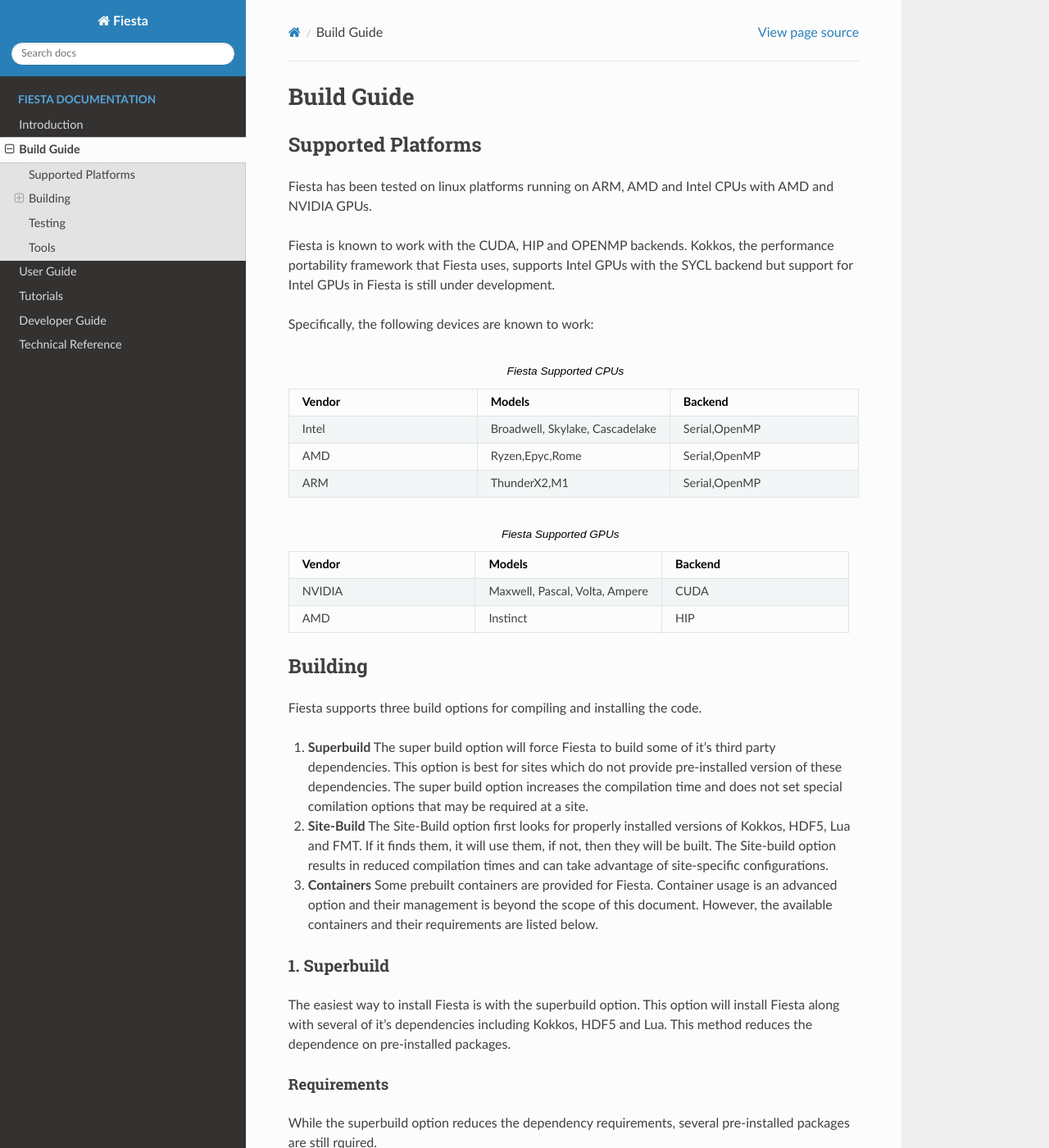
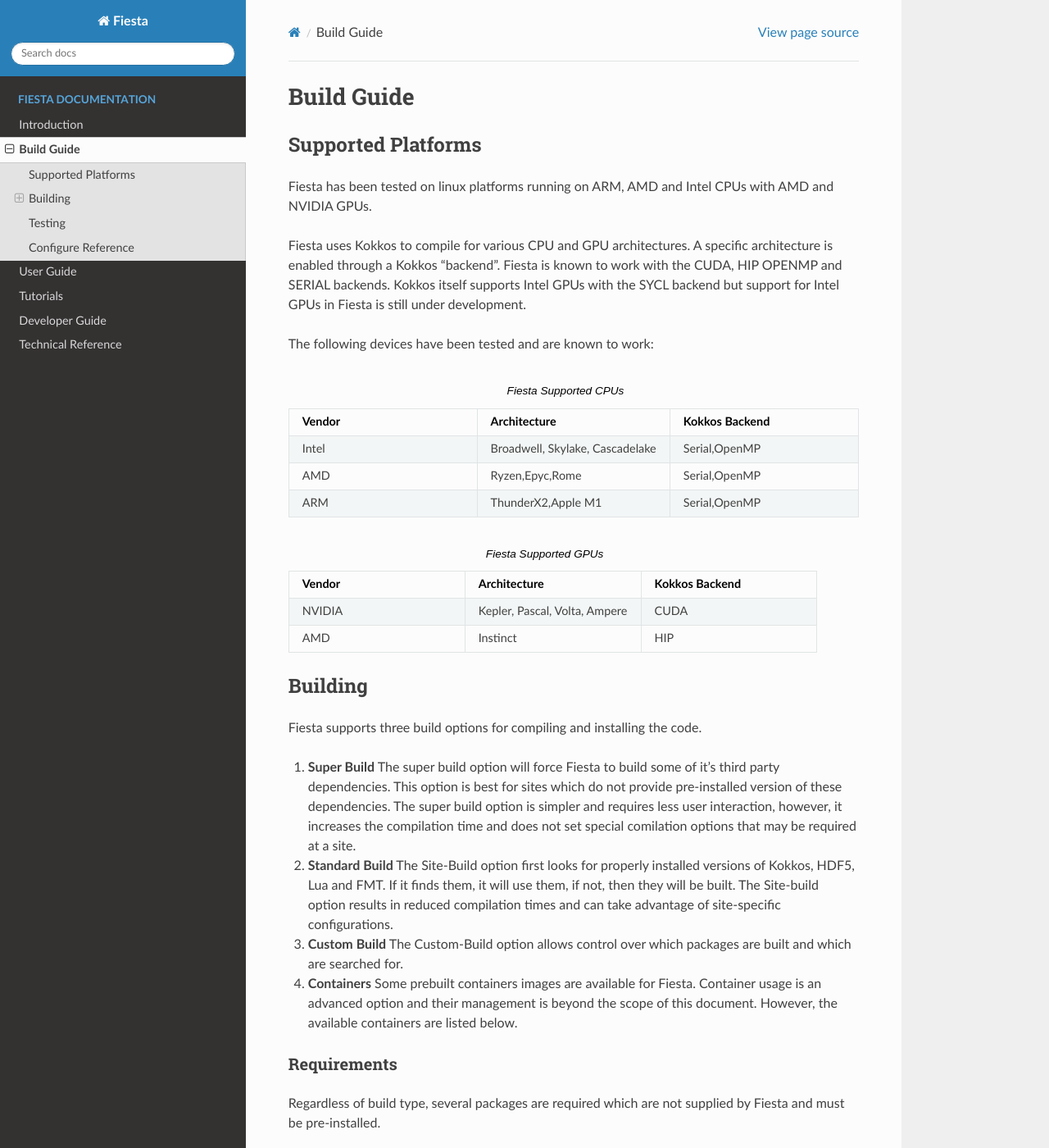
Before and after one commit to fiesta-cfd/fiesta, a Sphinx documentation site: the page built from docs/source/buildguide.rst, in a window 1280 px wide and 1400 px high. Shown: the whole window at 82% size. Built offline with Sphinx 7.4.7 and the Read the Docs theme 2.0.0, drawn with Linux system fonts in a browser that asks for light colours; some of the changed text lies outside the part shown.

Commit message:
Edit: Update build guide with new cmake variables

```diff
--- a/docs/source/buildguide.rst
+++ b/docs/source/buildguide.rst
@@ -8,25 +8,27 @@
 Fiesta has been tested on linux platforms running on ARM, AMD and Intel CPUs
 with AMD and NVIDIA GPUs.
 
-Fiesta is known to work with the CUDA, HIP and OPENMP backends.  Kokkos, the
-performance portability framework that Fiesta uses, supports Intel GPUs with the
-SYCL backend but support for Intel GPUs in Fiesta is still under development.
+Fiesta uses Kokkos to compile for various CPU and GPU architectures.  A specific
+architecture is enabled through a Kokkos "backend".  Fiesta is known to work
+with the CUDA, HIP OPENMP and SERIAL backends.  Kokkos itself supports Intel
+GPUs with the SYCL backend but support for Intel GPUs in Fiesta is still under
+development.
 
-Specifically, the following devices are known to work:
+The following devices have been tested and are known to work:
 
 .. csv-table:: Fiesta Supported CPUs
-   :header: "Vendor", "Models", "Backend"
+   :header: "Vendor", "Architecture", "Kokkos Backend"
    :widths: 30, 30, 30
 
    "Intel", "Broadwell, Skylake, Cascadelake", "Serial,OpenMP"
    "AMD", "Ryzen,Epyc,Rome", "Serial,OpenMP"
-   "ARM", "ThunderX2,M1", "Serial,OpenMP"
+   "ARM", "ThunderX2,Apple M1", "Serial,OpenMP"
 
 .. csv-table:: Fiesta Supported GPUs
-   :header: "Vendor", "Models", "Backend"
+   :header: "Vendor", "Architecture", "Kokkos Backend"
    :widths: 30, 30, 30
 
-   "NVIDIA", "Maxwell, Pascal, Volta, Ampere", "CUDA"
+   "NVIDIA", "Kepler, Pascal, Volta, Ampere", "CUDA"
    "AMD", "Instinct", "HIP"
 
 
@@ -35,73 +37,101 @@
 *******************************************************************************
 Fiesta supports three build options for compiling and installing the code.
 
-1. **Superbuild** The super build option will force Fiesta to build some of it's third party
-   dependencies.  This option is best for sites which do not provide
-   pre-installed version of these dependencies.  The super build option
-   increases the compilation time and does not set special comilation options
-   that may be required at a site.
+1. **Super Build** The super build option will force Fiesta to build some of it's
+   third party dependencies.  This option is best for sites which do not provide
+   pre-installed version of these dependencies.  The super build option is
+   simpler and requires less user interaction, however, it increases the
+   compilation time and does not set special comilation options that may be
+   required at a site.
 
-2. **Site-Build** The Site-Build option first looks for properly installed versions of
-   Kokkos, HDF5, Lua and FMT.  If it finds them, it will use them, if not, then
-   they will be built.  The Site-build option results in reduced compilation
-   times and can take advantage of site-specific configurations.
+2. **Standard Build** The Site-Build option first looks for properly installed
+   versions of Kokkos, HDF5, Lua and FMT.  If it finds them, it will use them,
+   if not, then they will be built.  The Site-build option results in reduced
+   compilation times and can take advantage of site-specific configurations.
 
-3. **Containers** Some prebuilt containers are provided for Fiesta.  Container
-   usage is an advanced option and their management is beyond the scope of this
-   document.  However, the available containers and their requirements are
-   listed below.
+3. **Custom Build** The Custom-Build option allows control over which packages
+   are built and which are searched for.
+
+4. **Containers** Some prebuilt containers images are available for Fiesta.
+   Container usage is an advanced option and their management is beyond the
+   scope of this document.  However, the available containers are listed below.
+
+Requirements
+-------------------------------------------------------------------------------
+Regardless of build type, several packages are required which are not supplied
+by Fiesta and must be pre-installed.
+
+* | Compiler (Required)
+  | A C++ compiler which supports C++17 is required such as GNU(g++), LLVM(clang++), and Intel(icpc).
+  | GNU g++ 9.3 or greater is recommended.
+  | Chack that g++ version 10 or later is installed with :code:`g++ --version`.
+
+* | CMake (Required)
+  | CMake version 3.12 or greater is required.
+  | Check the cmake version with :code:`cmake --version`
+
+* | Make Program (Required)
+  | GNU Make or Ninja-build are required.
+  | Check that make version 3.82 or greater is installed with :code:`make --version` or ninja version 1.10 or later with :code:`ninja --version`
+
+* | MPI (Required if Fiesta will be run on multiple nodes and/or GPUs)
+  | MPI may be provided by OpenMPI, MPICH or Intel MPI. OpenMPI is recommended.
+  | Check that OpenMPI version 3.1 or greater is installed with :code:`ompi_info --version`.
+  | OpenMPI development tools must also be available, check that they are installed by running :code:`mpicc --version`.
+
+* | CUDA (Required if Fiesta will be run on NVIDIA GPUs)
+  | Check that CUDA version 11.0 or greater is available with :code:`nvcc --version`
+
+* | HIP (Required if Fiesta will be run on AMD GPUs)
+  | Check that HIP version 4.0 or greater is installed with :code:`hipcc --version`
+
+Third-Party Libraries
+-------------------------------------------------------------------------------
+Fiesta makes use of the following third-party libraries.  The superbuild option
+will provide all these packages, but pre-installed versions may be used with the
+standard and custom builds.
+
+* | **Kokkos**
+  | `github.com/kokkos/kokkos <https://github.com/kokkos/kokkos>`_
+  | Kokkos is a performance portability ecosystem which enables Fiesta to be run on different architectures.
+  | Fiesta requires Kokkos version 3.4 or later.
+
+* | **HDF5**
+  | `www.hdfgroup.org/solutions/hdf5/ <https://www.hdfgroup.org/solutions/hdf5/>`_
+  | The HDF5 library and file format are used for Fiesta's file I/O operations.
+  | Fiesta requires HDF5 version 1.8 or later.
+
+* | **Lua**
+  | `lua.org <https://lua.org>`_
+  | Lua is an embed-able scripting langage that is used by Fiesta input decks.
+  | Fiesta requires Lua version 5.3 or later.
+
+* | **FMT**
+  | `fmt.dev <https://fmt.dev>`_
+  | FMT it a C++ string formatting library used for Fiesta logs and command-line output.
+  | Fiesta requires FMT version 7.1.3 or later.
 
 ===============================================================================
 1. Superbuild
 ===============================================================================
 The easiest way to install Fiesta is with the superbuild option.  This option
 will install Fiesta along with several of it's dependencies including Kokkos,
-HDF5 and Lua.  This method reduces the dependence on pre-installed packages.
-
-Requirements
--------------------------------------------------------------------------------
-While the superbuild option reduces the dependency requirements, several
-pre-installed packages are still rquired.
-
-* | Compiler (Required)
-  | A C++ compiler which supports C++17 is required such as GNU(g++), LLVM(clang++), and Intel(icpc).
-  | GNU g++ 10 or greater is recommended.
-  | Chack that g++ version 10 or later is installed with :code:`g++ --version`.
-
-* | CMake (Required)
-  | CMake version 3.12 or greater is required.
-  | Check the cmake version with :code:`cmake --version`
-
-* | Make Program (required)
-  | GNU Make or Ninja-build are required.
-  | Check that make version 3.82 or greater is installed with :code:`make --version` or ninja version 1.10 or later with :code:`ninja --version`
-
-* | MPI (Required if Fiesta will be run on multiple nodes and/or GPUs)
-  | MPI may be provided by OpenMPI, MPICH or Intel MPI. OpenMPI is recommended.
-  | Check that OpenMPI version 3.1 or greater is installed with :code:`ompi_info --version`.
-  | OpenMPI development tools must also be available, check that the following command produces output :code:`mpicc --version`.
-
-* | CUDA (Required if Fiesta will be run on NVIDIA GPUs)
-  | Check that CUDA version 11.0 or greater is available with :code:`nvcc --version`
-
-* | HIP (Required for AMD GPUs)
-  | Check that HIP version 4.0 or greater is installed with :code:`hipcc --version`
+HDF5, Lua and FMT.  This method reduces the dependence on pre-installed packages.
 
 Preparation
 -------------------------------------------------------------------------------
-Before, configuring and installing fiesta, a directory structure must be created
+Before configuring and installing fiesta, a directory structure must be created
 and the source code must be downloaded.  The recommended method for downloading
 the source code is with git clone, but pre-packaged versions of the code can be
-downloaded from `<github.com/fiesta-cfd/fiesta/releases>`_
+downloaded wirhout git from `<https://github.com/fiesta-cfd/fiesta/releases>`_.
 
 1. | Create a working directory and clone the Fiesta repository.
    | :code:`mkdir work_dir && cd work_dir` (`work_dir` is an example. Any directory name and location may be chosen)
-   | :code:`git clone --recursive https://github.com/fiesta-cfd/fiesta`
+   | :code:`git clone https://github.com/fiesta-cfd/fiesta`
 
-2. | Create a build directory.  Out of tree builds are suggested (where the build
-   | directory is outside of the source code directory) but in-tree builds are
-   | supported.
-   | :code:`cd ../`
+2. | Create a build directory.  Out-of-tree builds are recommended (where the build
+   | directory is outside of the source code directory) but in-tree builds work too.
+   | :code:`cd work_dir`
    | :code:`mkdir build && cd build`
 
 3. The resulting directory structure should look something like this:
@@ -112,50 +142,52 @@
       |->fiesta
       |->build
 
-  where `fiesta` contains the fiesta source code and `build` is empty.
+  where `fiesta` contains the fiesta source code and `build` is empty before the
+  configuration step.
 
 Configuration
 -------------------------------------------------------------------------------
 Fiesta may now be configured.  Configuration is done with the CMAKE tool.
 Configuration options include install location, single or multi-node builds and
-GPU type.  The superbuild uses the special option `BUILDALL` as indicated below.
+GPU type.  The superbuild uses the special option `Fiesta_BUILD_ALL` as
+indicated below.
 
 To configure Fiesta for different situations, run one of the following configure
 commands from the build directory.
 
 * | For multi-gpu support for NVIDIA GPUs:
-  | :code:`cmake -DBUILDALL=on ../fiesta -DCUDA=on`
+  | :code:`cmake ../fiesta -DFiesta_BUILD_ALL=on -DFiesta_CUDA=on`
 
 * | For multi-gpu support for AMD GPUs:
-  | :code:`cmake ../fiesta -DBUILDALL=on -DHIP=on`
+  | :code:`cmake ../fiesta -DFiesta_BUILD_ALL=on -DFiesta_HIP=on`
 
 * | For single-cpu, serial support (also known as a lite build):
-  | :code:`cmake ../fiesta -DBUILDALL=on -DLITE=on`
+  | :code:`cmake ../fiesta -DFiesta_BUILD_ALL=on -DLITE=on`
 
 * | For single-gpu support:
-  | :code:`cmake ../fiesta -DBUILDALL=on -DLITE=on -DCUDA=on`
+  | :code:`cmake ../fiesta -DFiesta_BUILD_ALL=on -DLITE=on -DFiesta_CUDA=on`
 
 * | For multi-node multi-cpu support:
-  | :code:`cmake ../fiesta -DBUILDALL=on`
+  | :code:`cmake ../fiesta -DFiesta_BUILD_ALL=on`
 
 * | For single-node multi-cpu support:
-  | :code:`cmake ../fiesta -DBUILDALL=on -DOPENMP=on`
+  | :code:`cmake ../fiesta -DFiesta_BUILD_ALL=on -DFiesta_OPENMP=on`
 
 * | To specify an install directory, use `-DCMAKE_INSTALL_PREFIX`. e.g.:
-  | :code:`cmake ../fiesta -DBUILDALL=on -DCUDA=on -DCMAKE_INSTALL_PREFIX=~/.local`
+  | :code:`cmake ../fiesta -DFiesta_BUILD_ALL=on -DFiesta_CUDA=on -DCMAKE_INSTALL_PREFIX=~/.local`
   | This configures Fiesta for multi-gpu support for NVIDIA gpus and specifies that the code should be installed to the users local bin directory.
 
 * | To use the ninja build generator, use `-G`:
-  | :code:`cmake -G Ninja ../fiesta -DBUILDALL=on ...`
+  | :code:`cmake -G Ninja ../fiesta -DFiesta_BUILD_ALL=on ...`
 
 After configuration is complete, there are several ways to make changes or corrections:
 
 1. With the `ccmake` tool, if it is installed.  Just run :code:`ccmake .` from the build directory.
 
 2. | by running the cmake command again, but prepended with `--clean-first`.  e.g.:
-   | :code:`cmake --clean-first ../fiesta -DBUILDALL=on -D...`
+   | :code:`cmake --clean-first ../fiesta -DFiesta_BUILD_ALL=on -D...`
 
-3. by deleting the contents of the build directory and running another `cmake` command.
+3. By deleting the contents of the build directory and running another `cmake` command.
 
 Installation
 -------------------------------------------------------------------------------
@@ -177,11 +209,10 @@
 
 
 ===============================================================================
-2. Site Build
+2. Standard Build
 ===============================================================================
-
-Requirements
--------------------------------------------------------------------------------
+The standard build option will automatically search for the third party
+libraries, then build them if they are not found.
 
 Preparation
 -------------------------------------------------------------------------------
@@ -211,7 +242,20 @@
 *******************************************************************************
 Testing
 *******************************************************************************
+The functionality and correctness of Fiesta can be tested after compilation if
+the :code:`-DFiesta_BUILD_TESTS=on` option was privided to `CMake` in the
+configure step.  Enabling tests significantly increases compilation time and is
+most useful during development of new Fiesta functionality.
+
+After configuring with tests enabled and compiling, run tests from the build
+directory with :code:`ctest` to see pass/fail results for each test, or
+:code:`ctest -V` to also see detailed output from each test.
+
+Testing is covered in detail in the developer guide.
 
 *******************************************************************************
-Tools
+Configure Reference
 *******************************************************************************
+
+* | :code:`Fiesta_BUILD_ALL`
+  | Build all third-party-libraries (tpls).  This is equivalent to setting all of :code:`Fiesta_BUILD_KOKKOS=on` :code:`Fiesta_BUILD_HDF5=on` :code:`Fiesta_BUILD_LUA=on` :code:`Fiesta_BUILD_FMT=on`
```
Also changed, not shown: other parts of docs/source/buildguide.rst (+4 -4 lines).
